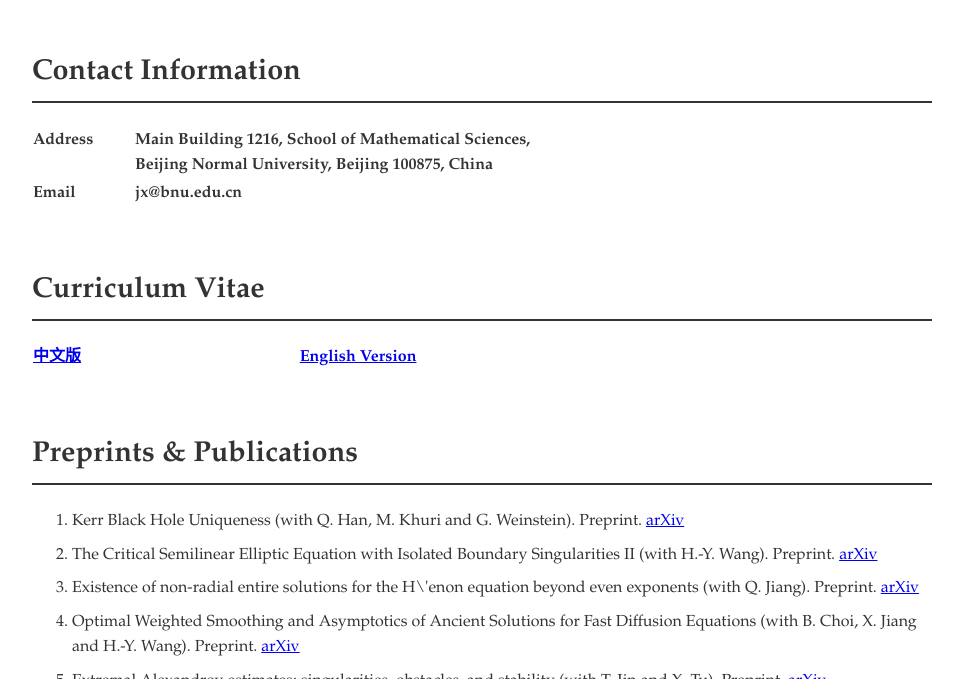
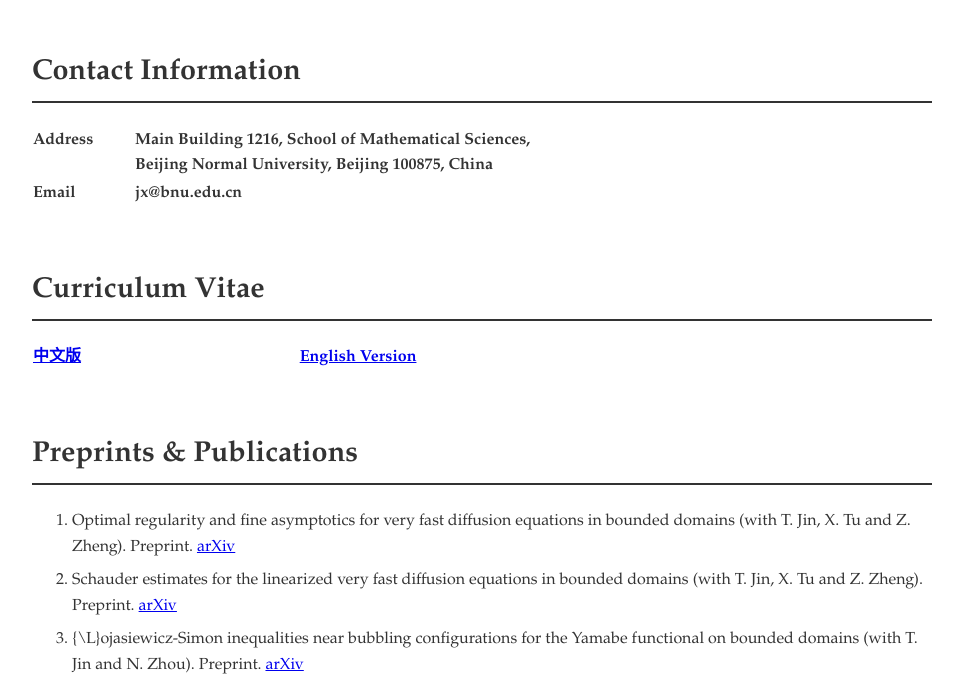
Before and after one commit to JingangXiong/homepage, a plain HTML site: page index.html in a window 1280 px wide. Shown: the part 121-800 px from the top of the page, without its empty margins (158-1121 px from the left). Drawn offline with Linux system fonts and the light colour scheme.

Commit message:
Update publications and last update date in index.html

```diff
--- a/index.html
+++ b/index.html
@@ -90,6 +90,12 @@
             <section>
                 <h2>Preprints & Publications</h2>
                 <ol class="pub-list">
+
+		 <li  style="margin-bottom: 8px;">Optimal regularity and fine asymptotics for very fast diffusion equations in bounded domains (with T. Jin, X. Tu and Z. Zheng).  Preprint. <a href="https://arxiv.org/abs/2608.28984">arXiv</a>  <br>
+
+		<li  style="margin-bottom: 8px;">Schauder estimates for the linearized very fast diffusion equations in bounded domains (with T. Jin, X. Tu and Z. Zheng).  Preprint. <a href="https://arxiv.org/abs/2608.28983">arXiv</a>  <br>
+
+		 <li  style="margin-bottom: 8px;">{\L}ojasiewicz-Simon inequalities near bubbling configurations for the Yamabe functional on bounded domains (with T. Jin and N. Zhou).  Preprint. <a href="https://arxiv.org/abs/2608.30173">arXiv</a>  <br>
 
 		 <li  style="margin-bottom: 8px;">Kerr Black Hole Uniqueness (with Q. Han, M. Khuri and G. Weinstein).  Preprint. <a href="https://arxiv.org/abs/2608.23325">arXiv</a>  <br>
 
@@ -212,7 +218,7 @@
 
         <footer>
             <div class="update-info">
-                Last update: Oct, 2025
+                Last update: Sept, 2026
             </div>
         </footer>
     </div>
```
